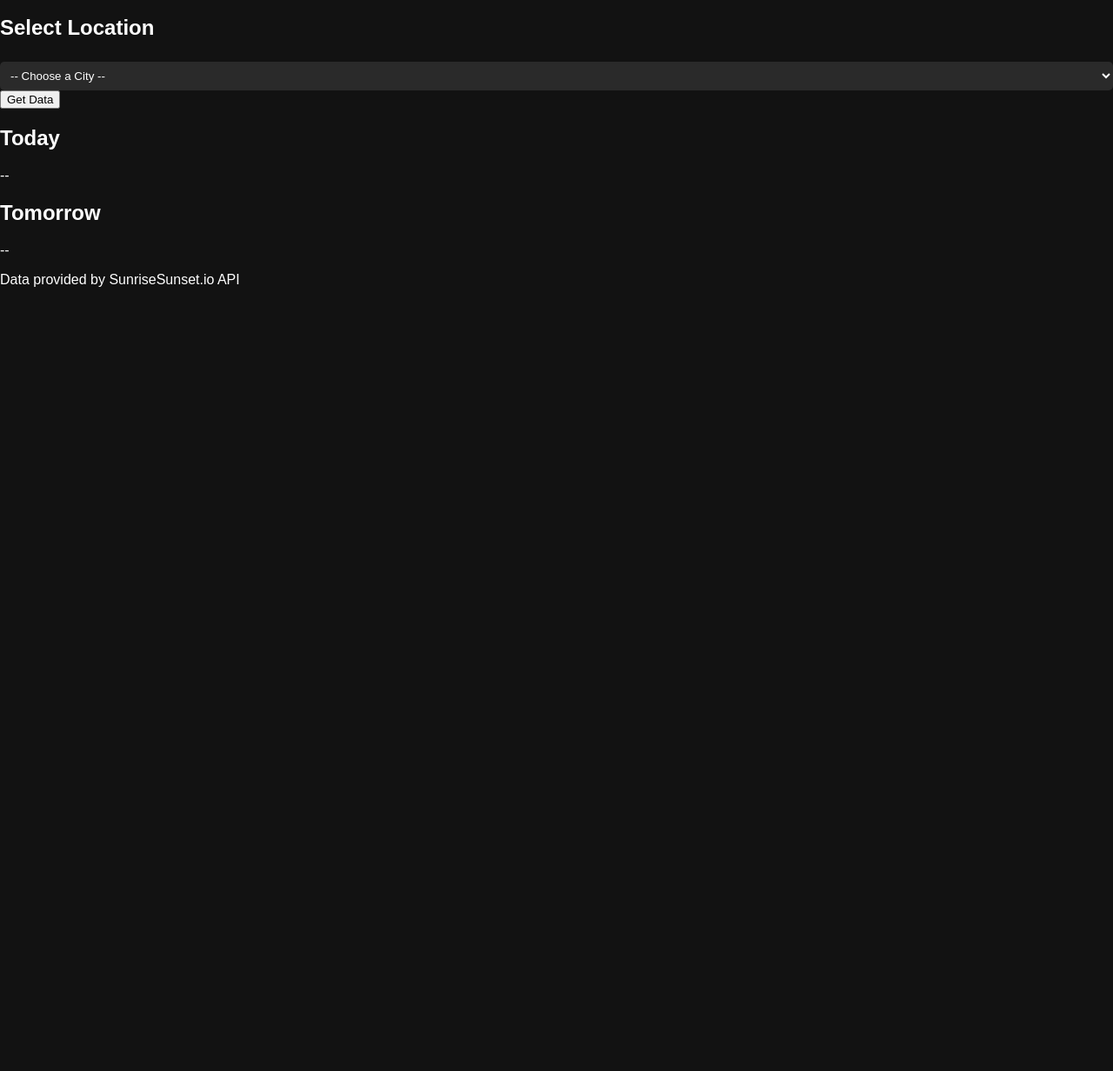
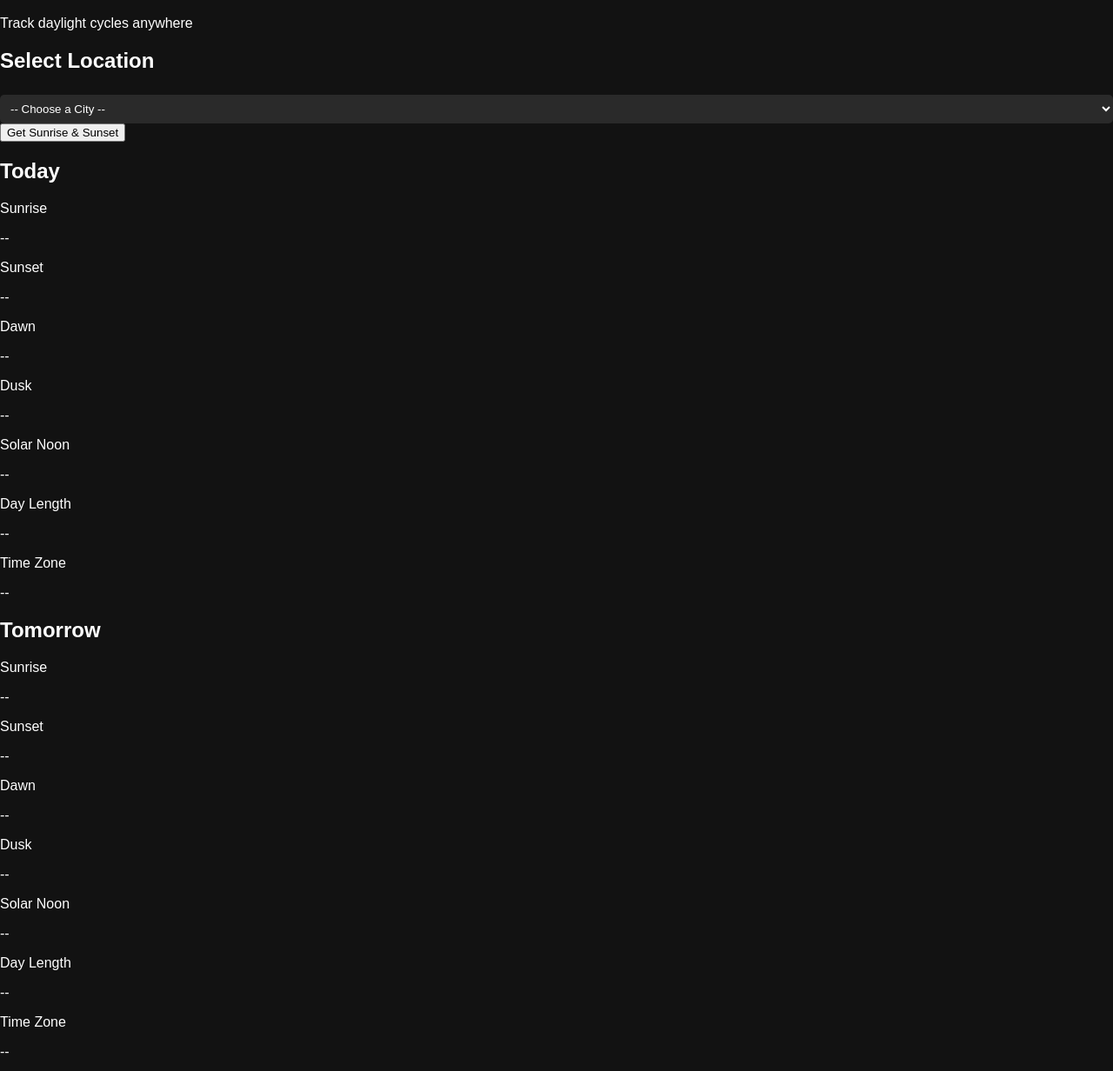
Before and after one commit to amareiit/Lab-6, a plain HTML site: page index.html in a window 1280 px wide. Shown: the part 60-1292 px from the top of the page at 87% size. Before the commit the page ends 800 px from the top, so only its background shows below. Drawn offline with Linux system fonts and the light colour scheme.

Commit message:
setting up structure of page

```diff
--- a/index.html
+++ b/index.html
@@ -5,36 +5,80 @@
     <meta name="viewport" content="width=device-width, initial-scale=1.0">
     <title>Sunrise & Sunset Dashboard</title>
 
+
     <link rel="stylesheet" href="styles.css">
+
+
+    <link href="https://fonts.googleapis.com/css2?family=Inter:wght@300;400;600&display=swap" rel="stylesheet">
 </head>
 <body>
 
+
     <header>
         <h1>Sunrise & Sunset Dashboard</h1>
+        <p class="subtitle">Track daylight cycles anywhere</p>
     </header>
+
 
     <main>
 
-    <section id="controls">
+
+        <section id="controls" class="card">
             <h2>Select Location</h2>
 
             <select id="locationSelect">
                 <option value="">-- Choose a City --</option>
+
+
+                <option value="40.7128,-74.0060">New York, NY</option>
+                <option value="34.0522,-118.2437">Los Angeles, CA</option>
+                <option value="41.8781,-87.6298">Chicago, IL</option>
+                <option value="29.7604,-95.3698">Houston, TX</option>
+                <option value="25.7617,-80.1918">Miami, FL</option>
+
+
+                <option value="-33.9249,18.4241">Cape Town</option>
+                <option value="-26.2041,28.0473">Johannesburg</option>
+                <option value="-29.8587,31.0218">Durban</option>
+                <option value="-25.7479,28.2293">Pretoria</option>
+                <option value="-33.9608,25.6022">Port Elizabeth</option>
             </select>
 
-        <button id="getDataBtn">Get Data</button>
+            <button id="getDataBtn">Get Sunrise & Sunset</button>
         </section>
+
 
         <section id="dashboard">
 
-        <div>
+
+            <div class="card">
                 <h2>Today</h2>
-            <p id="today-sunrise">--</p>
+                <div class="data-grid">
+
+                    <div><span>Sunrise</span><p id="today-sunrise">--</p></div>
+                    <div><span>Sunset</span><p id="today-sunset">--</p></div>
+                    <div><span>Dawn</span><p id="today-dawn">--</p></div>
+                    <div><span>Dusk</span><p id="today-dusk">--</p></div>
+                    <div><span>Solar Noon</span><p id="today-noon">--</p></div>
+                    <div><span>Day Length</span><p id="today-length">--</p></div>
+                    <div><span>Time Zone</span><p id="today-timezone">--</p></div>
+
+                </div>
             </div>
 
-        <div>
+            <div class="card">
                 <h2>Tomorrow</h2>
-            <p id="tomorrow-sunrise">--</p>
+                <div class="data-grid">
+
+                    <div><span>Sunrise</span><p id="tomorrow-sunrise">--</p></div>
+                    <div><span>Sunset</span><p id="tomorrow-sunset">--</p></div>
+                    <div><span>Dawn</span><p id="tomorrow-dawn">--</p></div>
+                    <div><span>Dusk</span><p id="tomorrow-dusk">--</p></div>
+                    <div><span>Solar Noon</span><p id="tomorrow-noon">--</p></div>
+                    <div><span>Day Length</span><p id="tomorrow-length">--</p></div>
+                    <div><span>Time Zone</span><p id="tomorrow-timezone">--</p></div>
+
+                </div>
             </div>
 
         </section>
@@ -42,8 +86,9 @@
     </main>
 
     <footer>
-    <p>Data provided by SunriseSunset.io API</p>
+        <p>Data by SunriseSunset.io API</p>
     </footer>
+
 
     <script src="script.js"></script>
 
```
Lines whose indentation alone changed are shown as unchanged.
